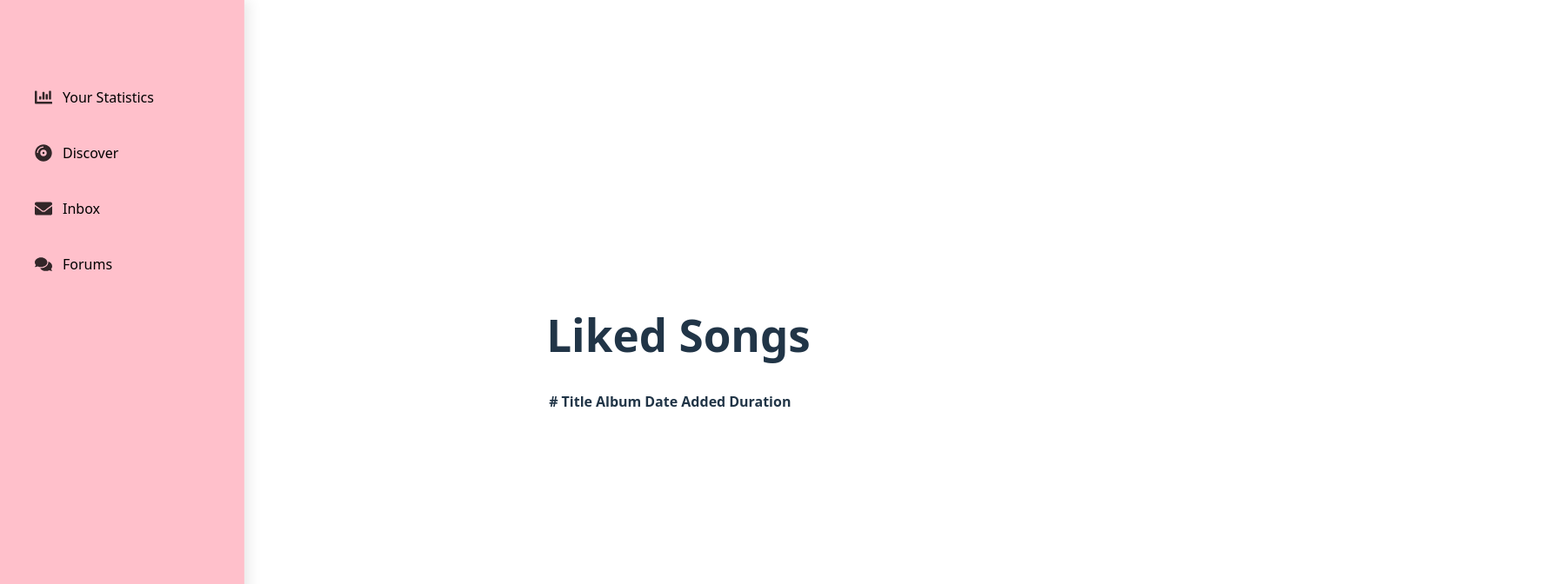
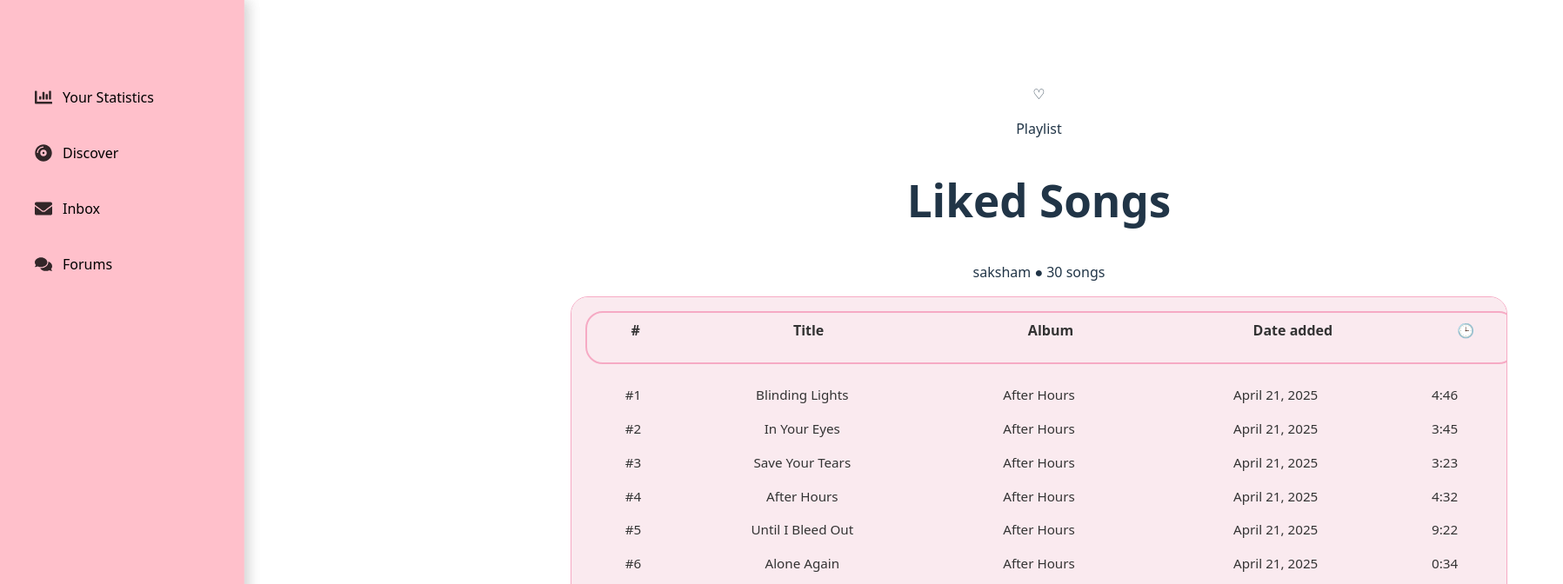
Before and after one commit to bmstoss13/SpotifyProject, a React (Vite) app in the folder Spotify-Project/frontend/: page /liked-songs in a window 1280 px wide. Shown: the top 672 px of the page at 87% size, 1797 px wide, since content can reach past the window. Built offline with nearby package versions, Linux system fonts and the light colour scheme.

Commit message:
create table

```diff
--- a/Spotify-Project/frontend/src/services/LikedSongs.css
+++ b/Spotify-Project/frontend/src/pages/LikedSongs.css
@@ -33,6 +33,37 @@
     border-radius: 4px;
     margin-right: 15px;
   }
+  .song-table-container {
+    width: 1043px;
+    height: 489px;
+    background-color: #FAEAEF;
+    border-radius: 20px;
+    border: 1px solid #F6AAC4;
+    padding: 1rem;
+    overflow-y: auto;
+  }
+
+  .table-header {
+    width: 1034px;
+    height: 41px;
+    display: grid;
+    grid-template-columns: 0.5fr 2fr 1.5fr 2fr 0.5fr;
+    background-color: #FAEAEF;
+    border-radius: 20px;
+    border: 2px solid #F6AAC4;
+    font-weight: 600;
+    color: #333;
+    padding: 0.5rem 1rem;
+    margin-bottom: 1rem;
+  }
+
+  .song-row {
+    display: grid;
+    grid-template-columns: 0.5fr 2fr 1.5fr 2fr 0.5fr;
+    padding: 0.5rem 1rem;
+    font-size: 0.95rem;
+    color: #333;
+  }
 
   .song-info {
     display: flex;
--- a/Spotify-Project/frontend/src/pages/LikedSongs.jsx
+++ b/Spotify-Project/frontend/src/pages/LikedSongs.jsx
@@ -1,44 +1,53 @@
-import React, { useEffect, useState } from 'react';
-import { fetchLikedSongs } from '../services/api';
-import '../services/LikedSongs.css';
+import React from 'react';
+import Sidebar from '../components/Sidebar';
+import './LikedSongs.css';
+
+const mockSongs = [
+  { title: "Blinding Lights", album: "After Hours", dateAdded: "April 21, 2025", duration: "4:46" },
+  { title: "In Your Eyes", album: "After Hours", dateAdded: "April 21, 2025", duration: "3:45" },
+  { title: "Save Your Tears", album: "After Hours", dateAdded: "April 21, 2025", duration: "3:23" },
+  { title: "After Hours", album: "After Hours", dateAdded: "April 21, 2025", duration: "4:32" },
+  { title: "Until I Bleed Out", album: "After Hours", dateAdded: "April 21, 2025", duration: "9:22" },
+  { title: "Alone Again", album: "After Hours", dateAdded: "April 21, 2025", duration: "0:34" },
+  { title: "Too Late", album: "After Hours", dateAdded: "April 21, 2025", duration: "10:23" },
+];
 
 export default function LikedSongs() {
-    const [songs, setSongs] = useState([]);
+  return (
+    <div className="liked-songs-wrapper">
+      <Sidebar />
+      <main className="liked-songs-main">
+        <section className="liked-songs-header">
+          <div className="cover-icon">
+            <span className="heart-icon">♡</span>
+          </div>
+          <div className="header-text">
+            <p className="playlist-label">Playlist</p>
+            <h1 className="liked-songs-title">Liked Songs</h1>
+            <p className="subtitle">saksham ● 30 songs</p>
+          </div>
+        </section>
 
-  useEffect(() => {
-    const token = localStorage.getItem('accessToken');
-    if (!token) return;
+        <section className="song-table-container">
+          <div className="table-header">
+            <span>#</span>
+            <span>Title</span>
+            <span>Album</span>
+            <span>Date added</span>
+            <span>🕒</span>
+          </div>
 
-    fetchLikedSongs(token)
-      .then(setSongs)
-      .catch((err) => console.error('Fetch failed:', err));
-  }, []);
-
-  return (
-    <div className="liked-songs-page">
-      <h1>Liked Songs</h1>
-      <table className="songs-table">
-        <thead>
-          <tr>
-            <th>#</th>
-            <th>Title</th>
-            <th>Album</th>
-            <th>Date Added</th>
-            <th>Duration</th>
-          </tr>
-        </thead>
-        <tbody>
-          {songs.map((song, index) => (
-            <tr key={index}>
-              <td>{index + 1}</td>
-              <td>{song.title}</td>
-              <td>{song.album}</td>
-              <td>{song.dateAdded}</td>
-              <td>{song.duration}</td>
-            </tr>
+          {mockSongs.map((song, i) => (
+            <div key={i} className="song-row">
+              <span>#{i + 1}</span>
+              <span>{song.title}</span>
+              <span>{song.album}</span>
+              <span>{song.dateAdded}</span>
+              <span>{song.duration}</span>
+            </div>
           ))}
-        </tbody>
-      </table>
+        </section>
+      </main>
     </div>
   );
 }
```
Also changed, not shown: 1 other file (tests, documents, lock files or other folders).
